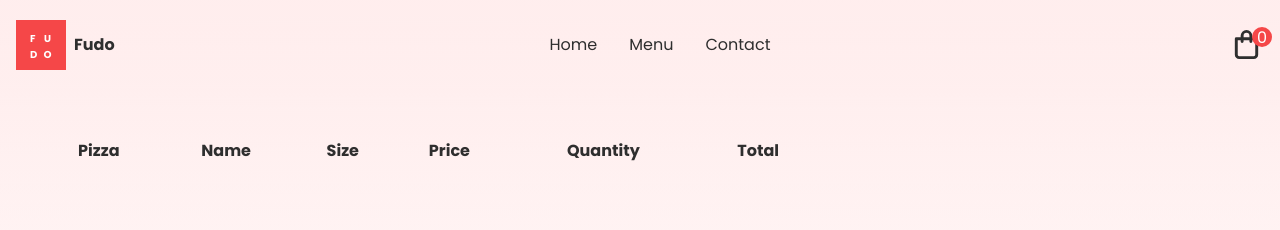
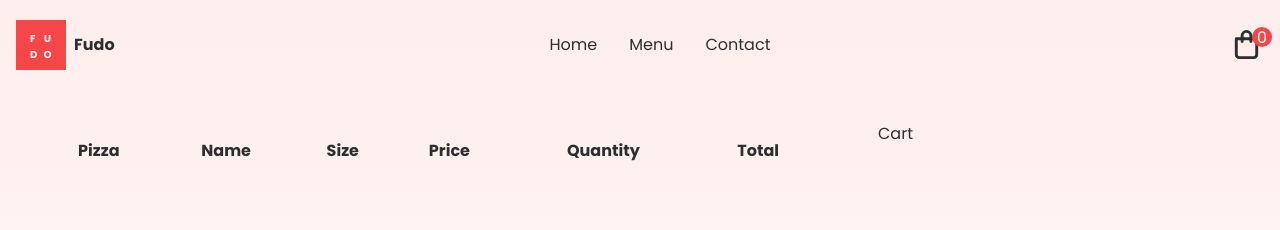
Before and after one commit to ririErliza/pizza-shop, a Next.js app: page /cart in a window 1280 px wide. Shown: the top 230 px of the page. Built offline with nearby package versions, Linux system fonts and the light colour scheme.

Commit message:
update cart

```diff
--- a/pages/cart.js
+++ b/pages/cart.js
@@ -1,4 +1,5 @@
 import Image from "next/image";
+import toast, {Toaster} from "react-hot-toast";
 
 import Layout from "../components/Layout";
 import { urlFor } from "../lib/client";
@@ -9,7 +10,11 @@ import css from "../styles/Cart.module.css"
 export default function Cart() {
     const CartData = useStore((state)=>state.cart)
 
+    const removePizza = useStore((state)=>state.removePizza)
+
     const handleRemove = (i) =>{
+        removePizza(i);
+        toast.error('Item Removed')
 
     }
 
@@ -89,9 +94,25 @@ export default function Cart() {
 
                     </table>
                 </div>
-                <div className={css.cart}></div>
+
+
+
+
+                {/* summary */}
+                <div className={css.cart}>
+                    <span>Cart</span>
+                    <div className={css.cartDetails}>
+                        <div>
+                            <span></span>
+                            <span></span>
+                        </div>
+                    </div>
+
+                </div>
 
             </div>
+
+            <Toaster/>
 
         </Layout>
     )
```
